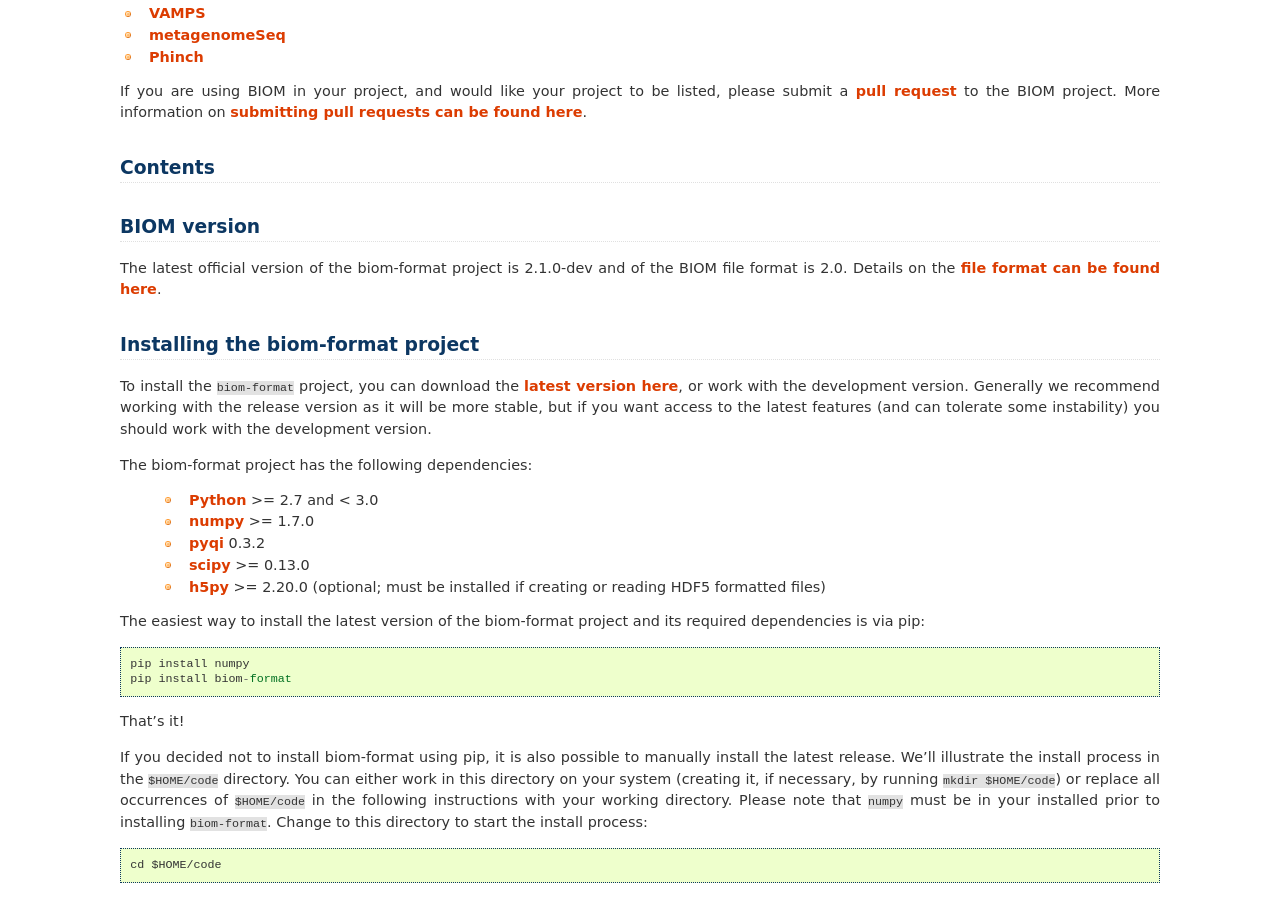
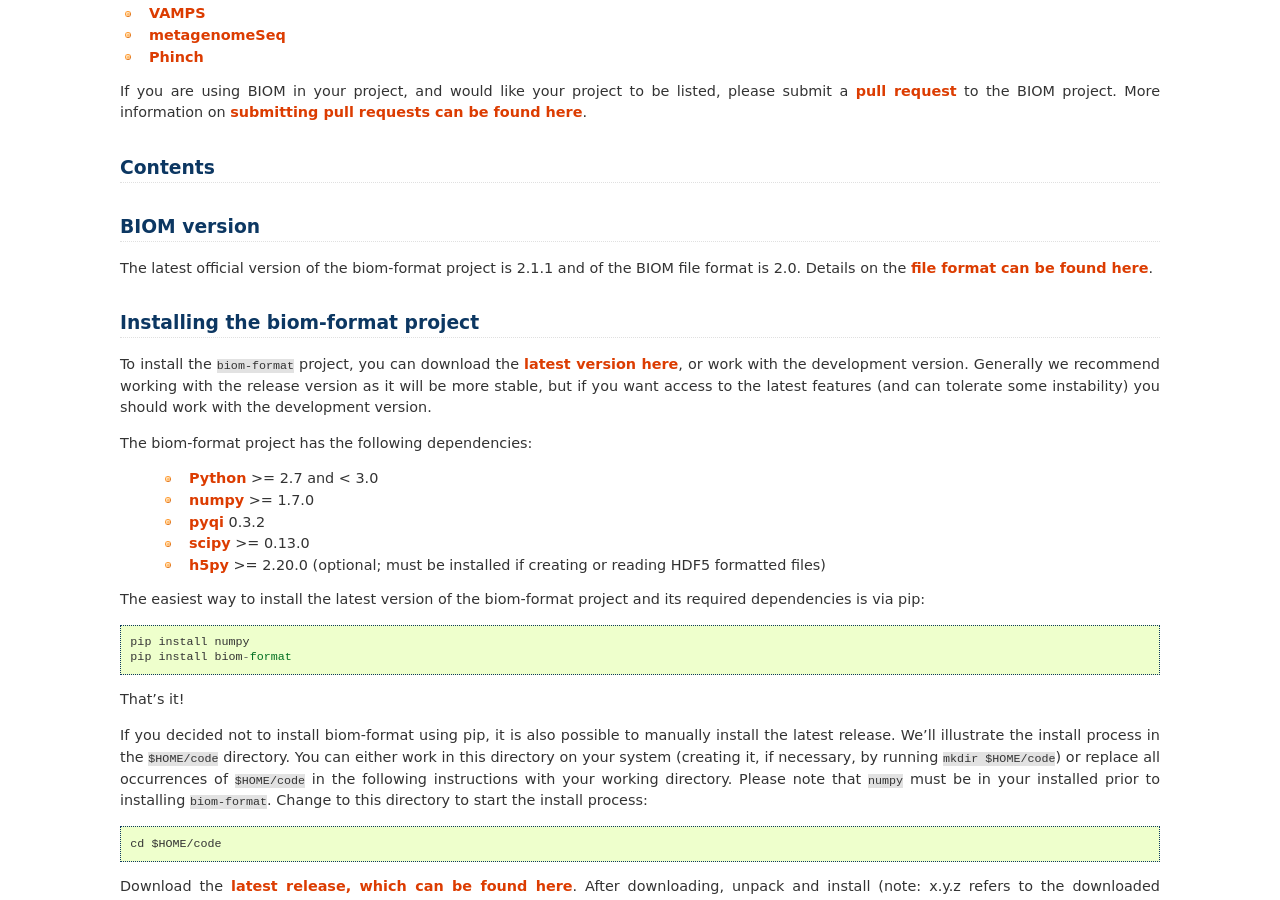
Before and after one commit to biocore/biom-format, a Sphinx documentation site: the page built from doc/index.rst, in a window 1280 px wide and 900 px high, scrolled down 910 px. Built offline with Sphinx 7.4.7, drawn with Linux system fonts in a browser that asks for light colours; formulas are drawn with MathJax 3; pages that are not in the unit, such as notebooks, are missing from menus.

Commit message:
REL: 2.1.1

```diff
--- a/doc/conf.py
+++ b/doc/conf.py
@@ -66,8 +66,8 @@
 # built documents.
 #
 # The full version, including alpha/beta/rc tags.
-version = "2.1.0-dev"
-release = "2.1.0-dev"
+version = "2.1.1"
+release = "2.1.1"
 
 # The language for content autogenerated by Sphinx. Refer to documentation
 # for a list of supported languages.
--- a/setup.py
+++ b/setup.py
@@ -35,7 +35,7 @@
 __credits__ = ["Greg Caporaso", "Daniel McDonald", "Jose Clemente",
                "Jai Ram Rideout", "Jorge Cañardo Alastuey", "Michael Hall"]
 __license__ = "BSD"
-__version__ = "2.1.0-dev"
+__version__ = "2.1.1"
 __maintainer__ = "Daniel McDonald"
 __email__ = "mcdonadt@colorado.edu"
 
```
Also changed, not shown: ChangeLog.md (+3 -3 lines), 2 other files.
